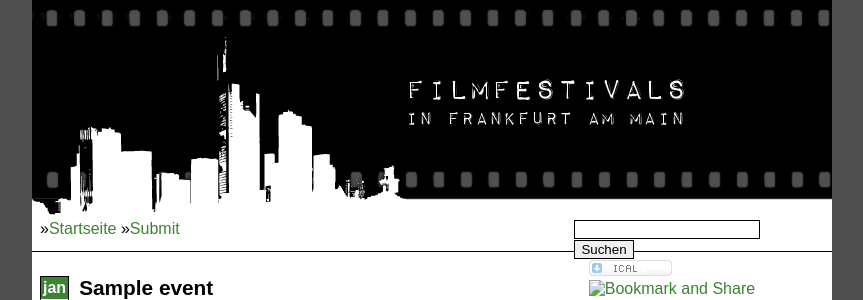
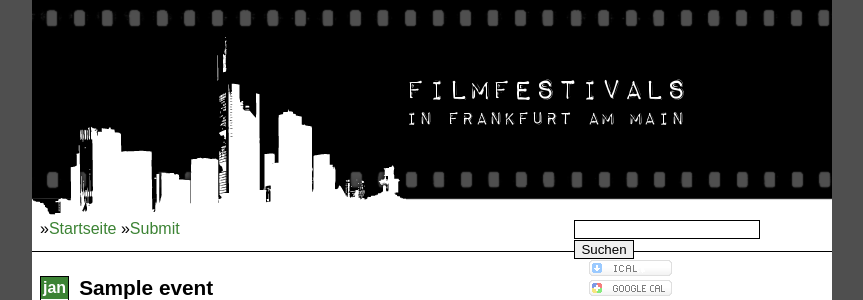
Before and after one commit to matepeter/ffmff, a Django app: template templates/events/view_event.html in a window 1280 px wide. Shown: the part 33-333 px from the top of the page, without its empty margins (208-1071 px from the left). Run offline with Django 3.2, Linux system fonts and the light colour scheme; the template is opened without the code that fills it: most values are stand-ins (such as "Sample title", 1, 10 or a date in 2020).

Commit message:
Google Calendar-Export wieder hinzugefügt, mit hübschem Button.

```diff
--- a/media/awesomeness.css
+++ b/media/awesomeness.css
@@ -117,11 +117,11 @@ div#footer {
 	opacity: 1;
 }
 
-a#ical_dlbtn img {
+a.exportbtn img {
 	opacity: 0.5;
 }
 
-a#ical_dlbtn:hover img {
+a.exportbtn:hover img {
 	opacity: 1;
 	background-color: transparent;
 }
--- a/templates/events/view_event.html
+++ b/templates/events/view_event.html
@@ -8,7 +8,8 @@
 <p>Weitere Informationen: <a href="{{event.url}}">{{event.url}}</a><small> (Externer Link)</small></p>
 </div>
 <div id="content_sidebar">
-<a id="ical_dlbtn" href="/events/export/ical/{{event.pk}}/"><img src="/media/ical.gif" alt="Export as iCal"></a>
+<a class="exportbtn" href="/events/export/ical/{{event.pk}}/"><img src="/media/ical.gif" alt="Als iCal exportieren" title="Als iCal exportieren"></a><br>
+<a class="exportbtn" href="http://www.google.com/calendar/event?action=TEMPLATE&amp;text={{ event.name|urlencode }}&amp;dates={{ event.date_start|date:"Ymd" }}/{{ event.date_end|date:"Ymd" }}&amp;sprop=website:http:%3A%2F%2Fffmff.de{{ event.get_absolute_url|urlencode }}&amp;sprop=name:FilmFestivals%20in%20Frankfurt" target="_self" rel="nofollow" title="Via Google Calendar teilen"><img src="/media/gcal.gif" alt="Zum Google Calendar hinzuf&uuml;gen" title="Zum Google Calendar hinzuf&uuml;gen"></a>
 <table class="social_sharing">
 <!-- AddThis Button BEGIN -->
 <a class="addthis_button" href="http://www.addthis.com/bookmark.php?v=250&amp;username=xa-4c51b4c9586cea52"><img src="http://s7.addthis.com/static/btn/sm-share-en.gif" width="83" height="16" alt="Bookmark and Share" style="border:0"/></a><script type="text/javascript" src="http://s7.addthis.com/js/250/addthis_widget.js#username=xa-4c51b4c9586cea52"></script>
```
Also changed, not shown: media/gcal.gif (added).
